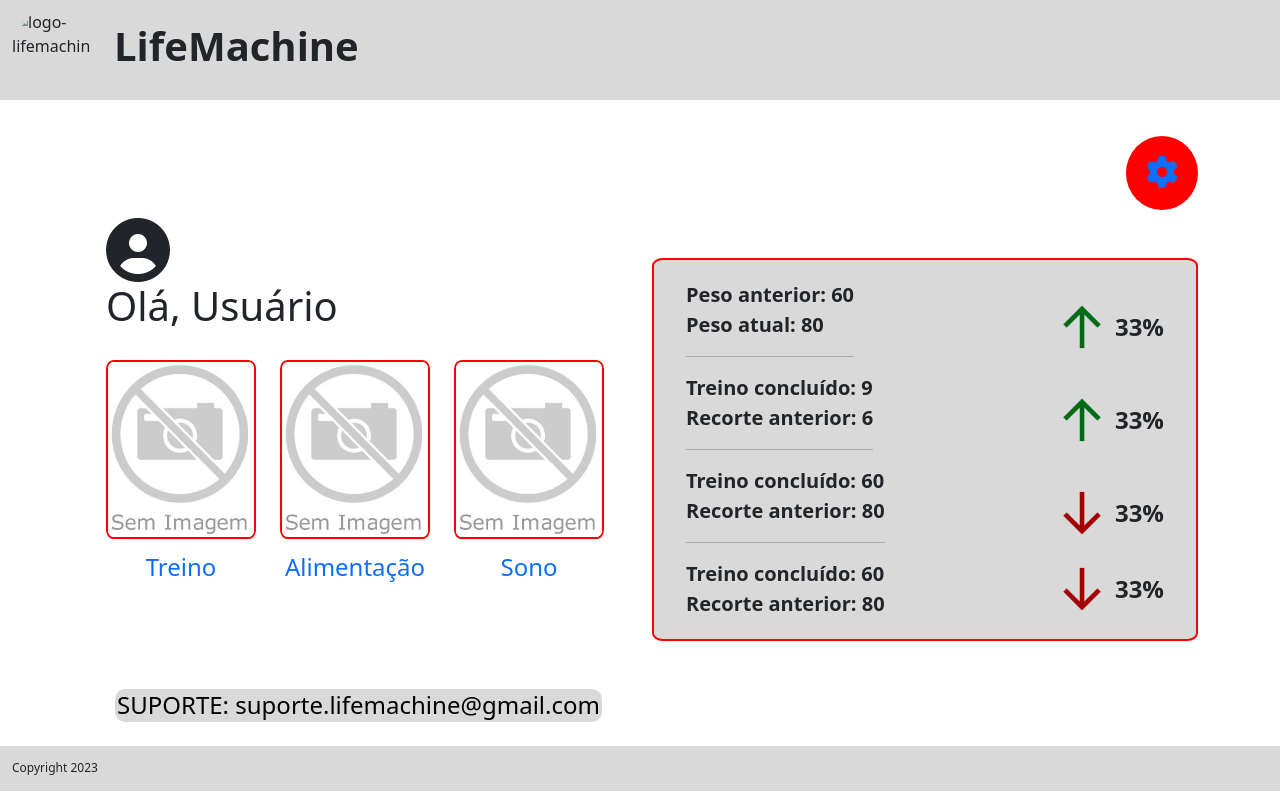
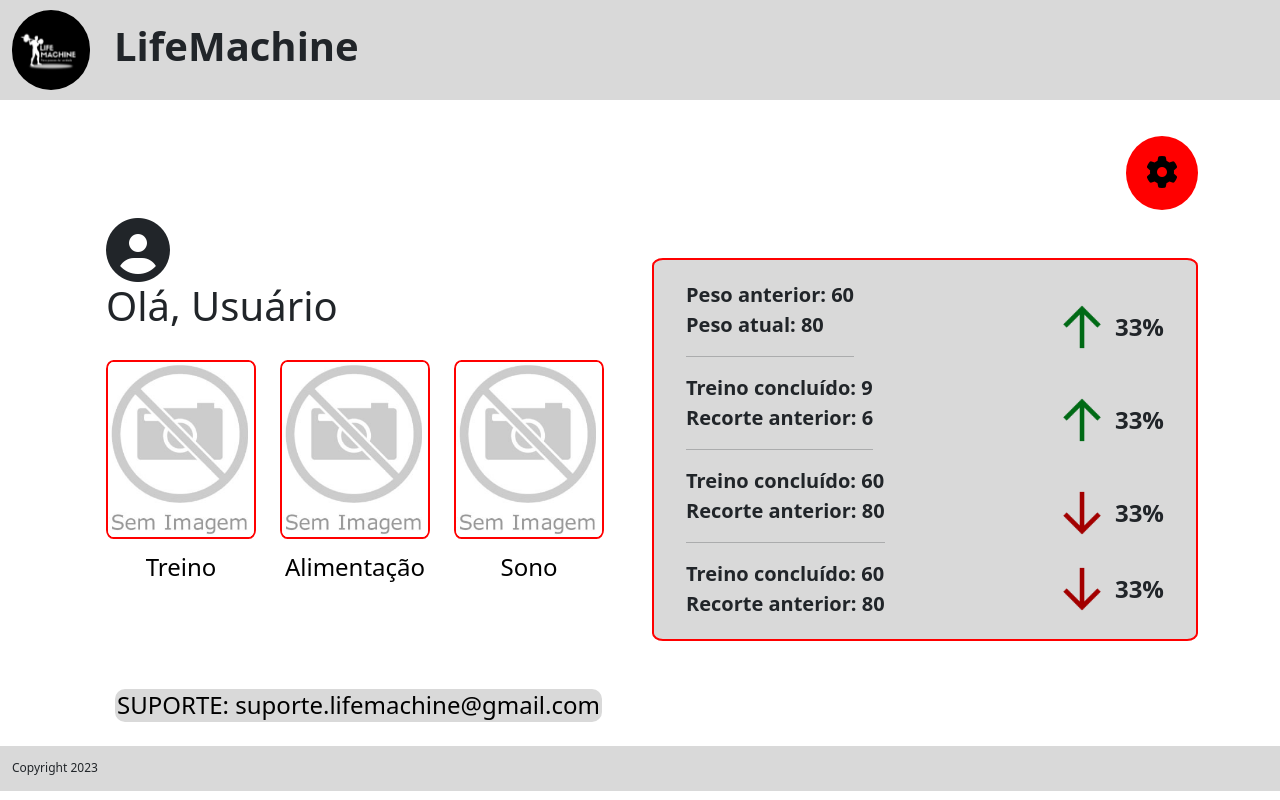
Before and after one commit to ICEI-PUC-Minas-PCO-SI/pco-ads-2023-2-p1-tiaw-t2-lifemachine, a plain HTML site: page src/Página principal/pagina principal.html in a window 1280 px wide. Drawn offline with nearby package versions, Linux system fonts and the light colour scheme.

Commit message:
adição de imagens

```diff
--- a/src/Página principal/pagina principal.css
+++ b/src/Página principal/pagina principal.css
@@ -1,4 +1,8 @@
 /* Reset de estilos */
+a{
+   text-decoration: none;
+   color: black;
+}
 body {
     padding: 0;
     margin: 0;
--- a/src/Página principal/pagina principal.html
+++ b/src/Página principal/pagina principal.html
@@ -15,7 +15,7 @@
     <header class="container-fluid d-flex header-style align-items-center">
         <div class="row d-flex flex-column">
             <div class="col d-flex align-items-center">
-                <img class="img-header-style" src="./img/logo.png" alt="logo-lifemachine">
+                <img class="img-header-style" src="./img/logo.jpg" alt="logo-lifemachine">
                 <h2 class="ms-4 fs-1">LifeMachine</h2>
             </div>
         </div>
```
Also changed, not shown: src/Página principal/img/logo.jpg (added).
